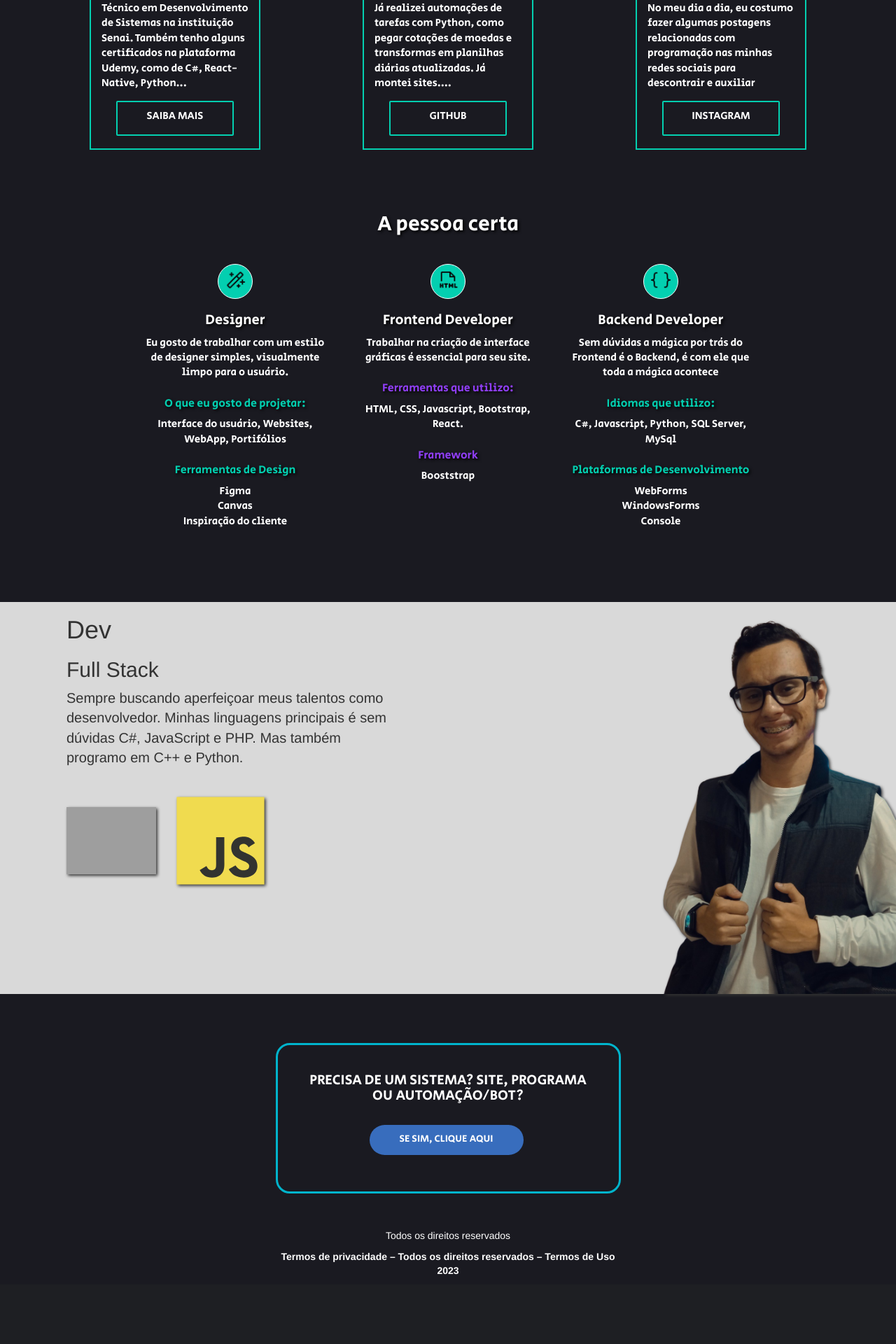
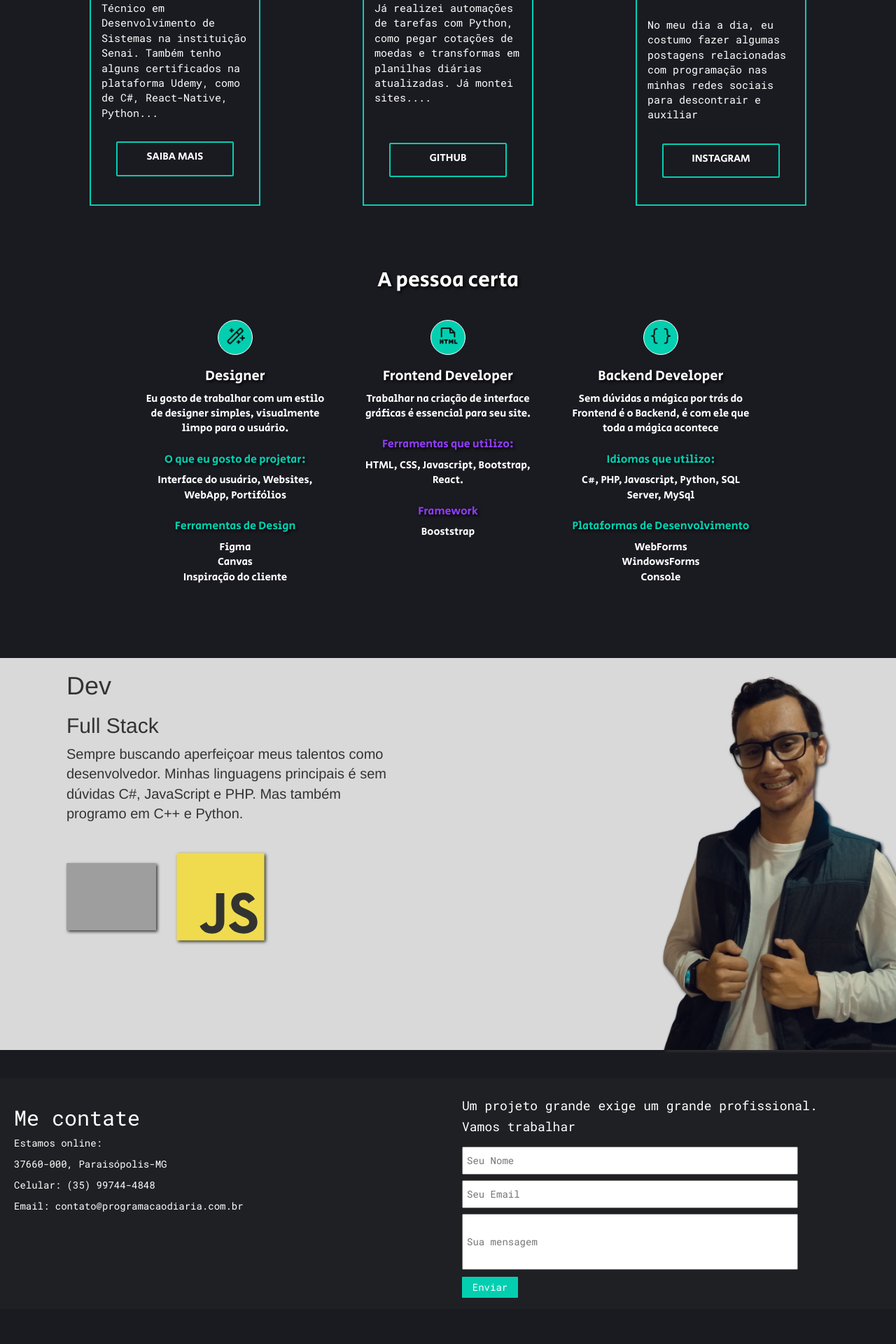
Before and after one commit to PedroPro212/Portfolio, a PHP site: page / in a window 1280 px wide. Shown: the part 1320-3240 px from the top of the page at 70% size. Before the commit the page ends 3141 px from the top, so only its background shows below. Run offline with PHP 8.4, Linux system fonts and the light colour scheme; grey boxes are pictures that could not be loaded.

Commit message:
style
Entrar em Contato

```diff
--- a/index.html
+++ b/index.html
@@ -50,7 +50,7 @@
                             </div>
 
                             <div class="banner-project-project">
-                                <span>20</span><p>Projetos completados<br>em 1 ano</p>
+                                <span>10</span><p>Projetos completados<br>em 1 ano</p>
                             </div>
                         </div>
                     </div>
@@ -109,18 +109,6 @@
             </div>
         </section>
         <section class="container text-left hiddenn" style="margin-top:30px;">
-            <!-- <div style="color:white;font-family: 'Secular One', sans-serif;">
-                <div class="col-sm-1"></div>
-                <div class="col-sm-3 text-center">
-                    <img  class="notebook" src="img/desktop.png" alt="Notebook" width="355" />
-                </div>
-                <div class="col-sm-1"></div>
-                <div class="escrita col-sm-6">
-                    <h3 style="margin-bottom:15px; filter:drop-shadow(black 2px 2px 2px)">Follow me</h3>
-                    <div style="width: 80%;font-size:15px;"><p>Olá. Meu nome é Pedro, sou Desenvolvedor de Sistemas. Atuo principalmente na Web, com HTML, CSS,  JavasCript, C#, Python e entre outras tecnologias....</p></div>
-                    <div class="download"><a style="text-decoration:none; color:white; filter:drop-shadow(black 2px 2px 2px);" href="img/Curriculo.pdf" target="_blank">Download Currículo <img  src="img/download.png" alt="Download" width="22" /></a></div>
-                </div>
-            </div> -->
             <div style="color:white;font-family: 'Roboto Mono', monospace;">
                 <div class="col-sm-12 text-left" style="background-color: #222325d0; padding: 1rem; padding-left: 2rem; margin-bottom: 2rem; border-radius: 0.5rem;">
                     <h3>Hello!!</h3>
@@ -161,7 +149,7 @@
                     <div class="quadro-anim">
                         <img  class="center-block" src="img/school.png" alt="Escola" width="50" />
                         <h3 class="text-center">School</h3>
-                        <p class="textleft">Técnico em Desenvolvimento de Sistemas na instituição Senai. Também tenho alguns certificados na plataforma Udemy, como de C#, React-Native, Python...</p>
+                        <p class="textleft" style="font-family: 'Roboto Mono', monospace;">Técnico em Desenvolvimento de Sistemas na instituição Senai. Também tenho alguns certificados na plataforma Udemy, como de C#, React-Native, Python...</p>
                         <div class="botao_SaibaMais center-block">
                             <a href="#" class="text-center"><p>Saiba mais</p></a>
                         </div>
@@ -173,8 +161,8 @@
                     <div class="quadro-anim">
                         <img  class="center-block" src="img/code.png" alt="Código" width="50" />
                         <h3 class="text-center">Job</h3>
-                        <p class="textleft">Já realizei automações de tarefas com Python, como pegar cotações de moedas e transformas em planilhas diárias atualizadas. Já montei sites....</p>
-                        <div class="botao_SaibaMais center-block">
+                        <p class="textleft" style="font-family: 'Roboto Mono', monospace;">Já realizei automações de tarefas com Python, como pegar cotações de moedas e transformas em planilhas diárias atualizadas. Já montei sites....</p>
+                        <div class="botao_SaibaMais center-block" style="margin-top: 5.3rem;">
                             <a href="https://github.com/PedroPro212" class="text-center"><p>GitHub</p></a>
                         </div>
                     </div>
@@ -184,7 +172,7 @@
                     <div class="quadro-anim">
                         <img  class="center-block" src="img/camera.png" alt="Câmera" width="50" />
                         <h3 class="text-center">Blog</h3>
-                        <p class="textleft">No meu dia a dia, eu costumo fazer algumas postagens relacionadas com programação nas minhas redes sociais para descontrair e auxiliar</p>
+                        <p class="textleft" style="font-family: 'Roboto Mono', monospace; margin-top: 3.9rem;">No meu dia a dia, eu costumo fazer algumas postagens relacionadas com programação nas minhas redes sociais para descontrair e auxiliar</p>
                         <div class="botao_SaibaMais center-block">
                             <a href="https://www.instagram.com/pedropro212/" class="text-center" target="_blank"><p>Instagram</p></a>
                         </div>
@@ -222,7 +210,7 @@
                     <h3>Backend Developer</h3>
                     <p>Sem dúvidas a mágica por trás do Frontend é o Backend, é com ele que toda a mágica acontece</p>
                     <h6>Idiomas que utilizo:</h6>
-                    <p>C#, Javascript, Python, SQL Server, MySql</p>
+                    <p>C#, PHP, Javascript, Python, SQL Server, MySql</p>
                     <h6>Plataformas de Desenvolvimento</h6>
                     <p>WebForms<br />WindowsForms<br />Console</p>
                 </div>
@@ -247,20 +235,29 @@
             <img class="apresentacao hiddenn"src="/img/apresentacao.png" alt="Foto de perfil conteúdo" height="579">
         </section>
 
-        <div class="container hiddenn">
-            <div class="col-sm-3"></div>
-            <div class="col-sm-6">
-                <div class="precisa center-block">
-                    <h3>Precisa de um sistema? Site, programa ou automação/bot?</h3>
-                    <a href="pages/orcamento.php"><div class="orcamento">
-                        <p style="text-transform:uppercase; color:white; text-align:center; padding-top:10px;">Se sim, clique aqui</p>
-                    </div></a>
-                </div>
+        <div class="container-gruid hiddenn" style="font-family: 'Roboto Mono', monospace; color: #FFFFFF; margin-top: 4rem;">
+
+            <div class="col-sm-6 formDiv1">
+                <h2>Me contate</h2>
+                <p>Estamos online:</p>
+                <p>37660-000, Paraisópolis-MG</p>
+                <p>Celular: (35) 99744-4848</p>
+                <p>Email: contato@programacaodiaria.com.br</p>
             </div>
-            <div class="col-sm-3"></div>
+            <div class="col-sm-6 formDiv2">
+                <h4>Um projeto grande exige um grande profissional.</h4>
+                <h4>Vamos trabalhar</h4>
+                <form action="">
+                    <input type="text" placeholder="Seu Nome"><br>
+                    <input type="text" placeholder="Seu Email"><br>
+                    <input type="text" placeholder="Sua mensagem" style="height: 8rem;"><br>
+                    <input type="submit" value="Enviar">
+                </form>
+            </div>
+
         </div>
 
-        <footer class="text-center" style="color:white; margin-top:50px;">
+        <footer class="text-center col-sm-12" style="color:white; margin-top:50px;">
             <p>Todos os direitos reservados</p>
             <p><b>Termos de privacidade – Todos os direitos reservados – Termos de Uso </br> <time data="2023">2023</time></b></p>
         </footer>
--- a/style/index.css
+++ b/style/index.css
@@ -183,7 +183,7 @@ body,html{
     border-color:#03CFB0;
     border-width:2px;
     width:244px;
-    height: 32rem;
+    height: 40rem;
 }
 /*        .quadro:hover{
     margin-top:50px;
@@ -207,6 +207,7 @@ body,html{
 }
 .botao_SaibaMais{
     width:80%;
+    margin-top: 3rem;
     margin-bottom:10px;
     border-style:solid;
     border-color:#03CFB0;
@@ -329,39 +330,22 @@ body,html{
     border-radius:3px;
 }
 
-.orcamento:hover{
-    background-color:#00b4fc;
+form input[type="text"]{
+    width: 80%;
+    height: 4rem;
+    padding: 0.5rem;
+    margin-top: 0.8rem;
+    color: #333;
+    outline: none;
 }
-
-.precisa{
-    width:493px;
-    height:215px;
-    color:hsl(0, 50%, 50%);
-    border-color:#00B4CC;
-    border-style:solid;
-    border-radius:20px;
-    margin-top:70px;
-    font-family: 'Secular One', sans-serif;
-}
-.precisa h3{
-    text-transform:uppercase;
-    text-align:center;
-    color:white;
-    font-size:20px;
-    margin-top:40px;
-    margin-left:30px;
-    margin-right:30px;
-}
-.precisa a{
-    text-decoration:none;
-}
-.orcamento{
-    background-color:#386DBD;
-    width:220px;
-    height:43px;
-    margin-left:131px;
-    border-radius:30px;
-    margin-top:30px;
+form input[type="submit"]{
+    width: 8rem;
+    height: 3rem;
+    margin-top: 1rem;
+    margin-bottom: 1rem;
+    background-color: #03CFB0;
+    border: none;
+    border-radius: 0.1rem;
 }
 
 .fifth {
@@ -395,6 +379,17 @@ body,html{
 }
 .fifth:hover:after {
     width: 110%;
+}
+
+.formDiv1{
+    height: 33rem;
+    background-color: #222325d0;
+    padding: 2rem;
+}
+.formDiv2{
+    height: 33rem;
+    background-color: #222325d0;
+    padding: 2rem;
 }
 
 @media screen and (max-width:480px) and (min-width:320px){
@@ -516,6 +511,14 @@ body,html{
         height: 100%;
         padding-bottom: 2rem;
     }
+
+    .formDiv1{
+        height: 20rem;
+    }
+    .formDiv2{
+        height: 35rem;
+        margin-bottom: 13rem;
+    }
 }
 
 @media screen and (min-width:481px) and (max-width:768px){
@@ -593,6 +596,10 @@ body,html{
         width:180px;
         height:40px;
         margin:auto;
+    }
+
+        .formDiv1{
+        height: 20rem;
     }
 }
 
```
